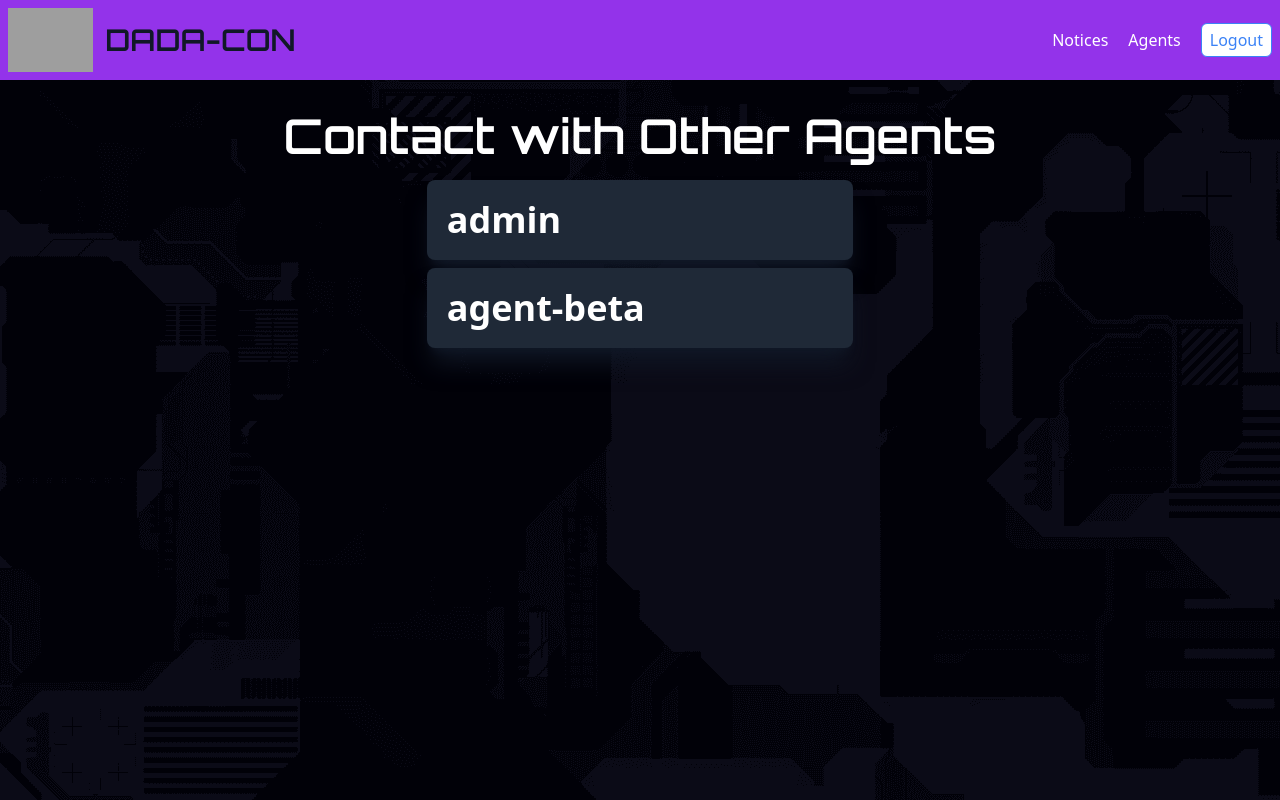
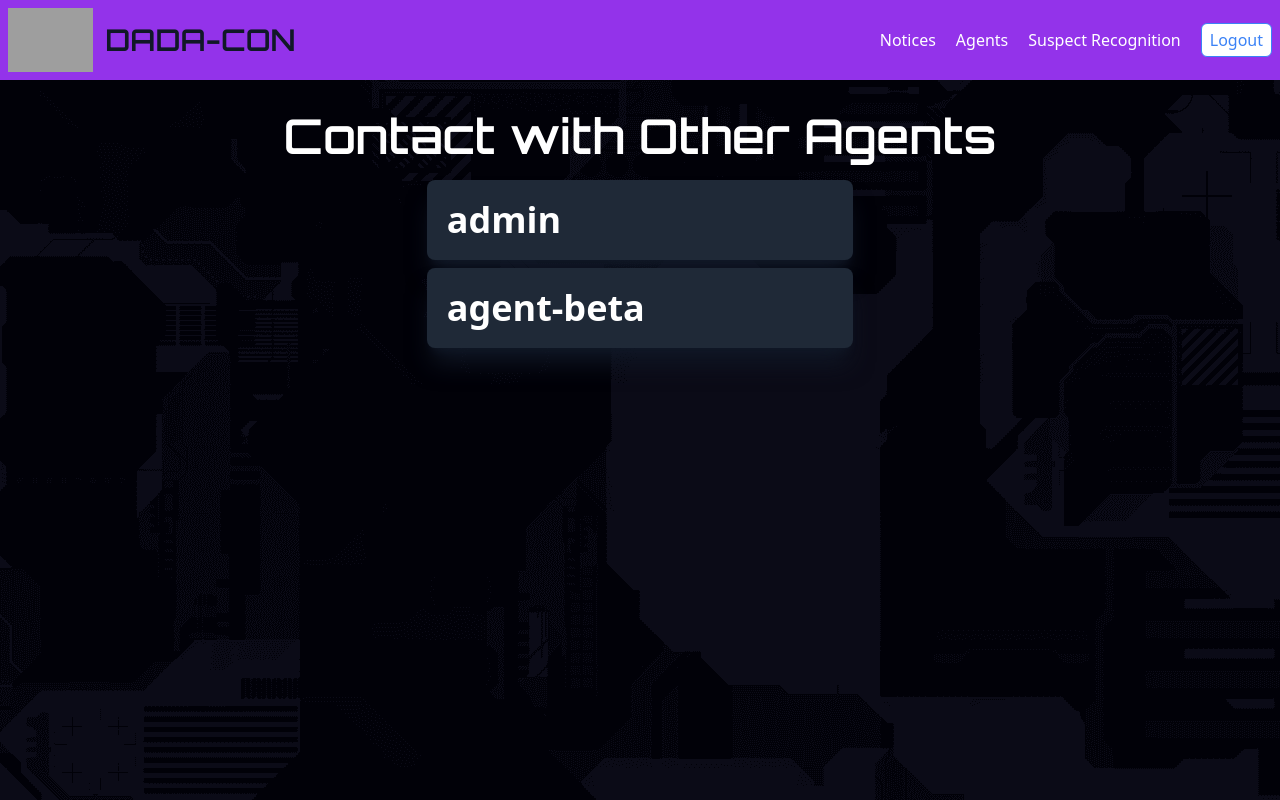
Before and after one commit to warpclub/dadacon, a React (Vite) app in the folder Client/: page /user in a window 1280 px wide. Built offline with nearby package versions, Linux system fonts and the light colour scheme; no server answers; grey boxes are pictures that could not be loaded; a web font is replaced by a local one.

Commit message:
updated dadanav

```diff
--- a/Client/src/Components/DadaNav.jsx
+++ b/Client/src/Components/DadaNav.jsx
@@ -46,7 +46,7 @@ const data=JSON.parse(localStorage.getItem('token'))
     <nav className="md:ml-auto max-[456px]:mx-auto flex flex-wrap items-center text-white justify-center">
       <Link className="mr-5 hover:cursor-pointer hover:text-gray-900" to='/notice'>Notices</Link>
       <Link to='/user' className="mr-5 hover:text-gray-900 hover:cursor-pointer" >Agents</Link>
-      {/* <Link to='/chat' className="mr-5 hover:text-gray-900 hover:cursor-pointer" >Chat Room</Link> */}
+      <Link to='/aafia' className="mr-5 hover:text-gray-900 hover:cursor-pointer" >Suspect Recognition</Link>
       <Link onClick={handleLogout} className=" hover:cursor-pointer bg-white text-blue-500 border border-blue-500 px-2 py-1 rounded-md hover:bg-cyan-500 hover:text-white hover:border-white" >Logout</Link>
     </nav>
 
```
